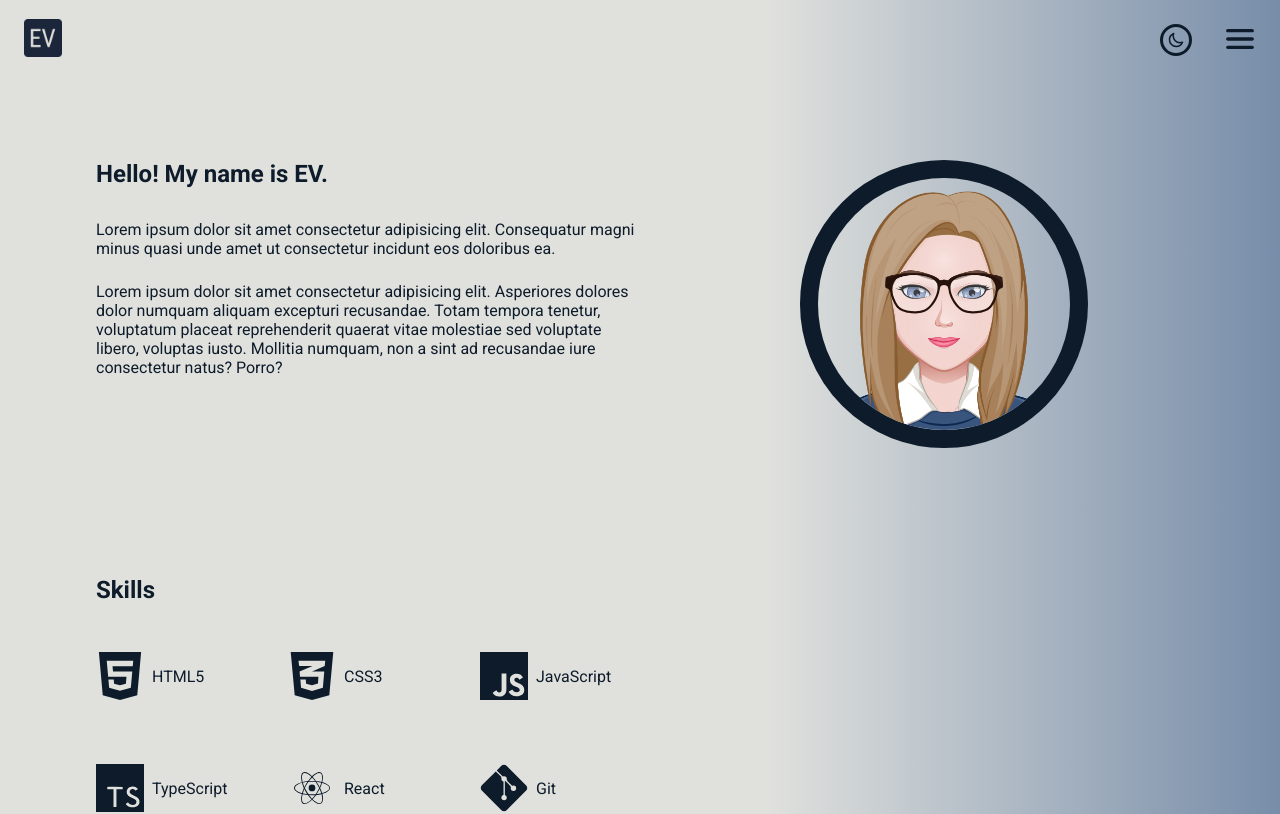
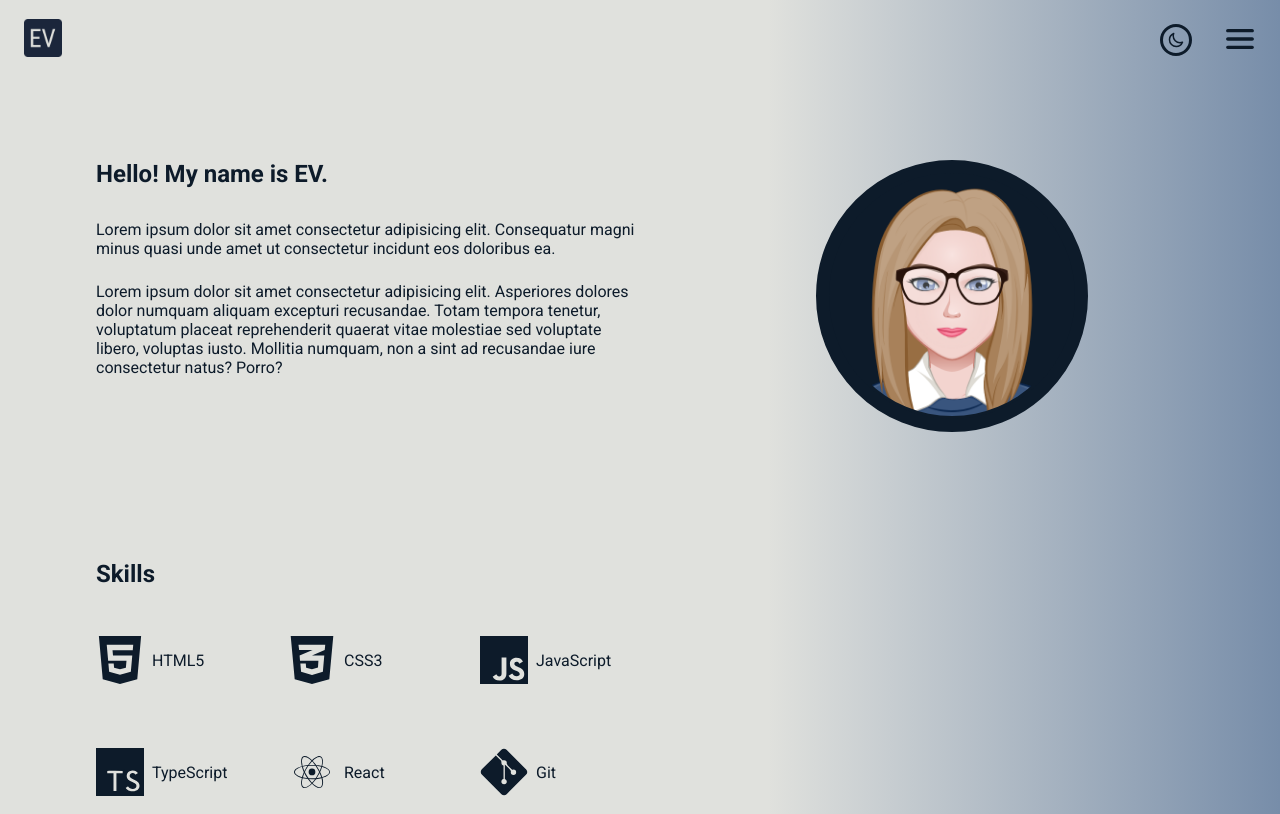
Before and after one commit to eglevon/portfolioweb, a React (Vite) app: page /about in a window 1280 px wide. Shown: the top 814 px of the page. Built offline with nearby package versions, Linux system fonts and the light colour scheme.

Commit message:
Fixed intro image

```diff
--- a/src/components/Circle.module.css
+++ b/src/components/Circle.module.css
@@ -11,8 +11,7 @@
     transition-duration: 0.5s;
 
     &:hover {
-        width: 10rem;
-        height: 10rem;
+        transform: scale(1.1);
     }
 }
 
@@ -29,6 +28,7 @@
         height: 100%;
         border-radius: 50%;
         border: 2px solid var(--color-dark--0);
+
         object-fit: cover;
     }
 
@@ -41,11 +41,6 @@
     .outerCircle {
         width: 15rem;
         height: 15rem;
-
-        &:hover {
-            width: 16rem;
-            height: 16rem;
-        }
     }
 
     .innerCircle {
--- a/src/components/Intro.module.css
+++ b/src/components/Intro.module.css
@@ -16,17 +16,28 @@
     }
 }
 
-.image {
+.wrapper {
     width: 13rem;
     height: 13rem;
+    border-radius: 50%;
+    border: 13px solid var(--color-dark--1);
+    background-color: var(--color-dark--1);
 
     align-self: center;
+
+    display: grid;
+    place-items: center;
+}
+
+.image {
+    width: 11rem;
+    height: 11rem;
 
     & img {
         width: 100%;
         height: 100%;
         border-radius: 50%;
-        border: 13px solid var(--color-dark--1);
+
         object-fit: cover;
     }
 }
@@ -43,18 +54,25 @@
         width: 50%;
     }
 
+    .wrapper {
+        width: 17rem;
+        height: 17rem;
+    }
+
     .image {
-        width: 18rem;
-        height: 18rem;
-
-        & img {
-            border-width: 18px;
-        }
+        width: 15rem;
+        height: 15rem;
     }
 }
 
 @media (width >= 75em) {
-    .image {
+    .wrapper {
         margin-right: 6rem;
     }
 }
+
+@media (width >= 87em) {
+    .wrapper {
+        margin-right: 10rem;
+    }
+}
--- a/src/components/Intro.tsx
+++ b/src/components/Intro.tsx
@@ -11,8 +11,10 @@ function Intro() {
                     <p>Lorem ipsum dolor sit amet consectetur adipisicing elit. Asperiores dolores dolor numquam aliquam excepturi recusandae. Totam tempora tenetur, voluptatum placeat reprehenderit quaerat vitae molestiae sed voluptate libero, voluptas iusto. Mollitia numquam, non a sint ad recusandae iure consectetur natus? Porro?</p>
                 </div>
             </div>
-            <div className={styles.image}>
-                <img src='/src/assets/emv.png' alt='EMV' />
+            <div className={styles.wrapper}>
+                <div className={styles.image}>
+                    <img src='/src/assets/emv.png' alt='EMV' />
+                </div>
             </div>
         </div>
     );
--- a/src/pages/ContactPage.tsx
+++ b/src/pages/ContactPage.tsx
@@ -3,7 +3,7 @@ import useDarkMode from '../hooks/useDarkMode';
 import styles from './ContactPage.module.css';
 
 const contact = [
-    { link: 'mailto:emv@gmail.com', icon: '/src/assets/envelope-icon.svg', iconLight: '/src/assets/envelope-icon-light.svg', text: 'Email: emv@gmail.com' },
+    { link: 'mailto:ev@gmail.com', icon: '/src/assets/envelope-icon.svg', iconLight: '/src/assets/envelope-icon-light.svg', text: 'Email: ev@gmail.com' },
 
     { link: 'https://www.linkedin.com', icon: '/src/assets/linkedin.svg', iconLight: '/src/assets/linkedin-light.svg', text: 'LinkedIn' },
 
@@ -23,7 +23,7 @@ function ContactPage() {
 
                 <li className={styles.location}>
                     <img src={isDarkMode ? '/src/assets/location-light.svg' : '/src/assets/location.svg'} alt='Location' />
-                    <span>Pardubice, Czech Republic</span>
+                    <span>Czech Republic</span>
                 </li>
             </ul>
         </main>
--- a/src/pages/Homepage.module.css
+++ b/src/pages/Homepage.module.css
@@ -1,4 +1,6 @@
 .homepage {
+    height: calc(100vh - 3rem - 5rem);
+
     padding-top: 5rem;
 
     display: flex;
```
